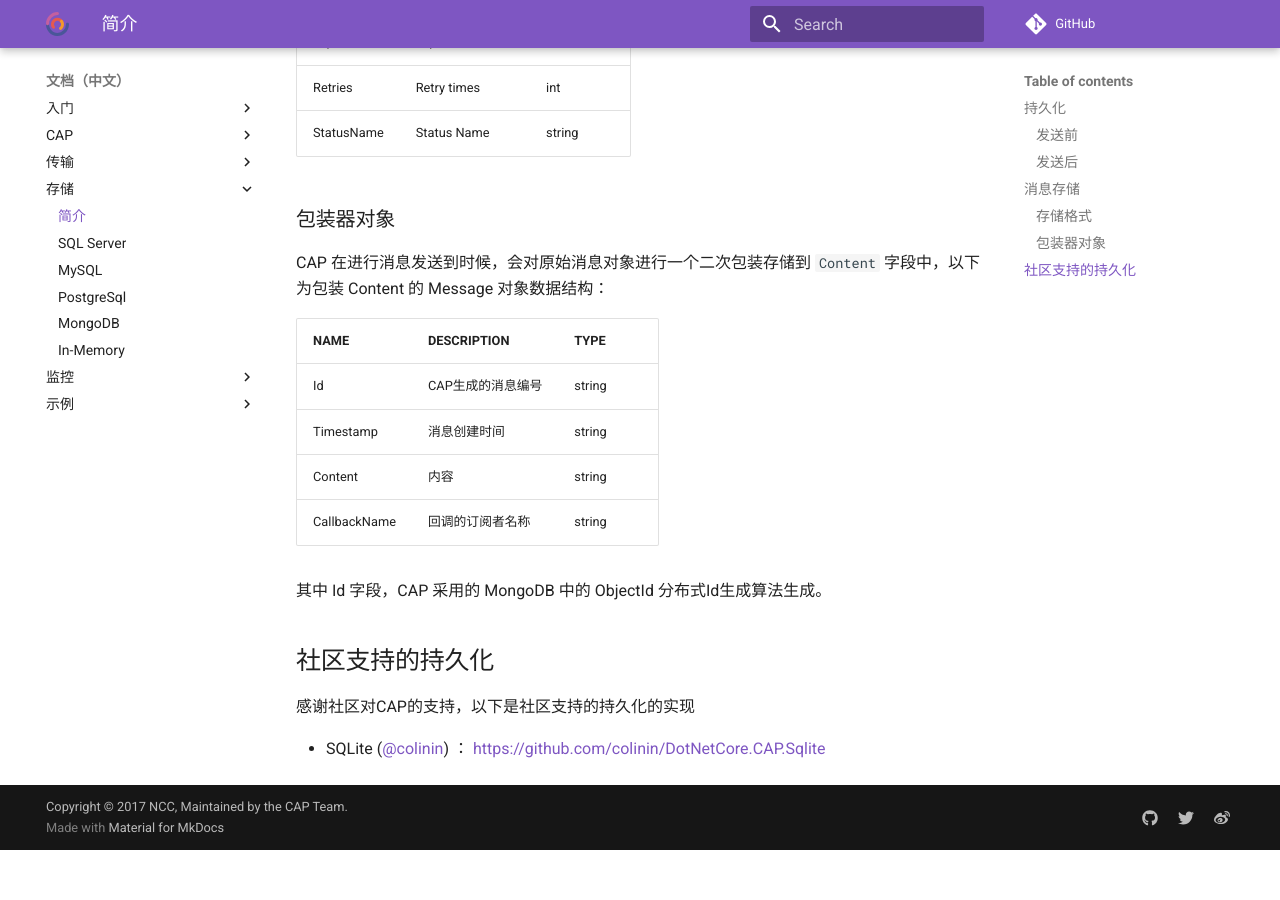
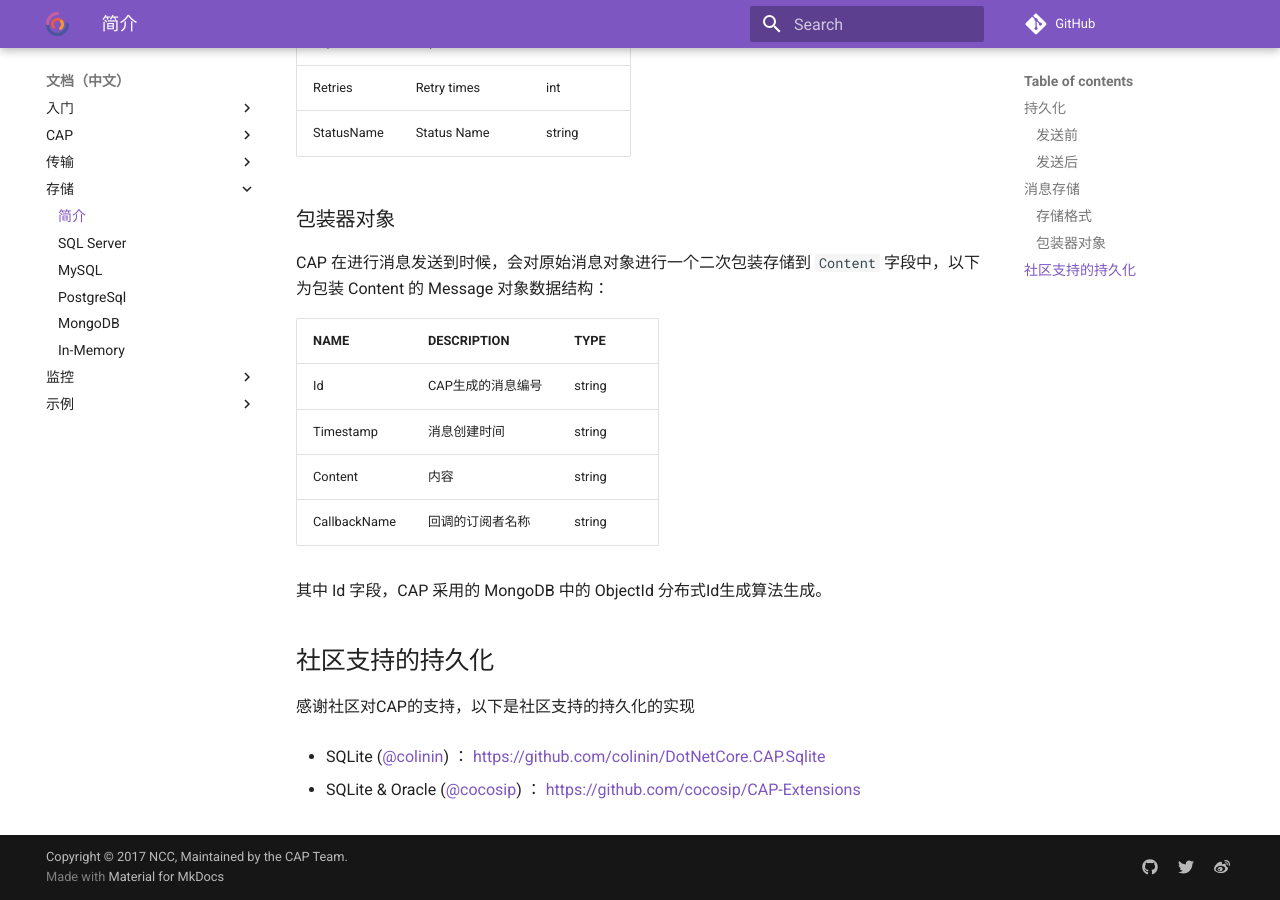
Before and after one commit to dotnetcore/CAP, an MkDocs documentation site: the page built from docs/content/user-guide/zh/storage/general.md, in a window 1280 px wide and 900 px high, scrolled down 1893 px. Built offline with MkDocs 1.6.1 and Material for MkDocs 9.7.7, drawn with Linux system fonts in a browser that asks for light colours; comment, search, counter and statistics services are not loaded; before the commit the page ends 2743 px from its top, so only the background shows below that.

Commit message:
Update docs Signed-off-by: virtual <1185513330@qq.com>

```diff
--- a/docs/content/user-guide/zh/storage/general.md
+++ b/docs/content/user-guide/zh/storage/general.md
@@ -69,3 +69,5 @@ CallbackName |	回调的订阅者名称 | string
 感谢社区对CAP的支持，以下是社区支持的持久化的实现
 
 * SQLite ([@colinin](https://github.com/colinin)) ： https://github.com/colinin/DotNetCore.CAP.Sqlite
+
+* SQLite & Oracle ([@cocosip](https://github.com/cocosip)) ： https://github.com/cocosip/CAP-Extensions
```
